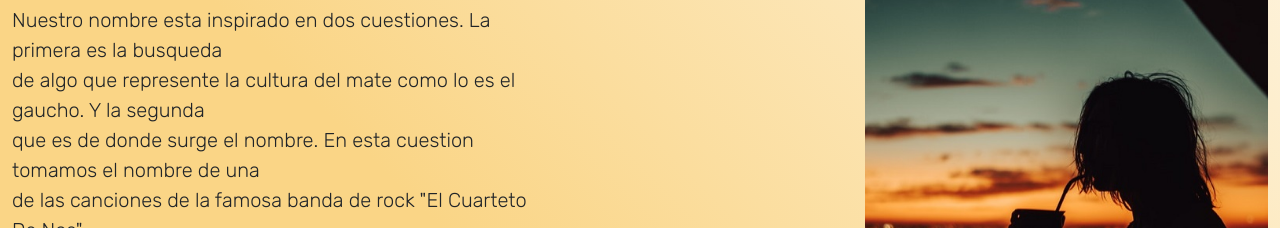
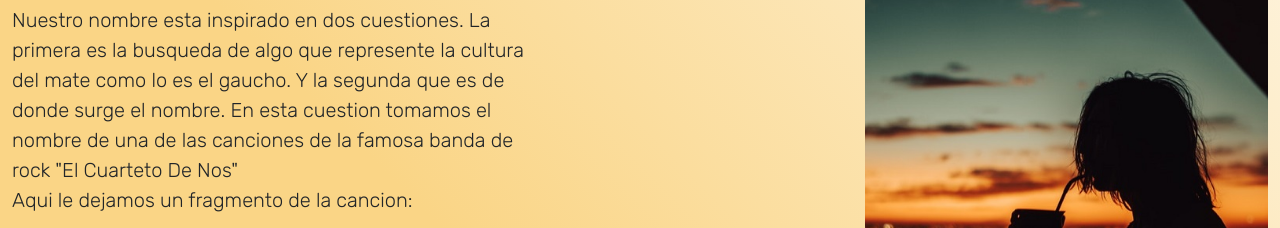
Before and after one commit to josedaniele/Gaucho-s-Power, a website: page index.html in a window 1280 px wide. Shown: the part 538-766 px from the top of the page. Drawn offline with nearby package versions, Linux system fonts and the light colour scheme; grey boxes are pictures that could not be loaded.

Commit message:
Update index.html

```diff
--- a/index.html
+++ b/index.html
@@ -101,9 +101,9 @@
           <h2 class="subtitulo">Por que nuestro nombre?</h2>
 
           <p class="parrafos">
-            Nuestro nombre esta inspirado en dos cuestiones. La primera es la busqueda <br />
-            de algo que represente la cultura del mate como lo es el gaucho. Y la segunda <br />
-            que es de donde surge el nombre. En esta cuestion tomamos el nombre de una <br />
+            Nuestro nombre esta inspirado en dos cuestiones. La primera es la busqueda
+            de algo que represente la cultura del mate como lo es el gaucho. Y la segunda
+            que es de donde surge el nombre. En esta cuestion tomamos el nombre de una
             de las canciones de la famosa banda de rock "El Cuarteto De Nos"
             <br />
             Aqui le dejamos un fragmento de la cancion:
```
